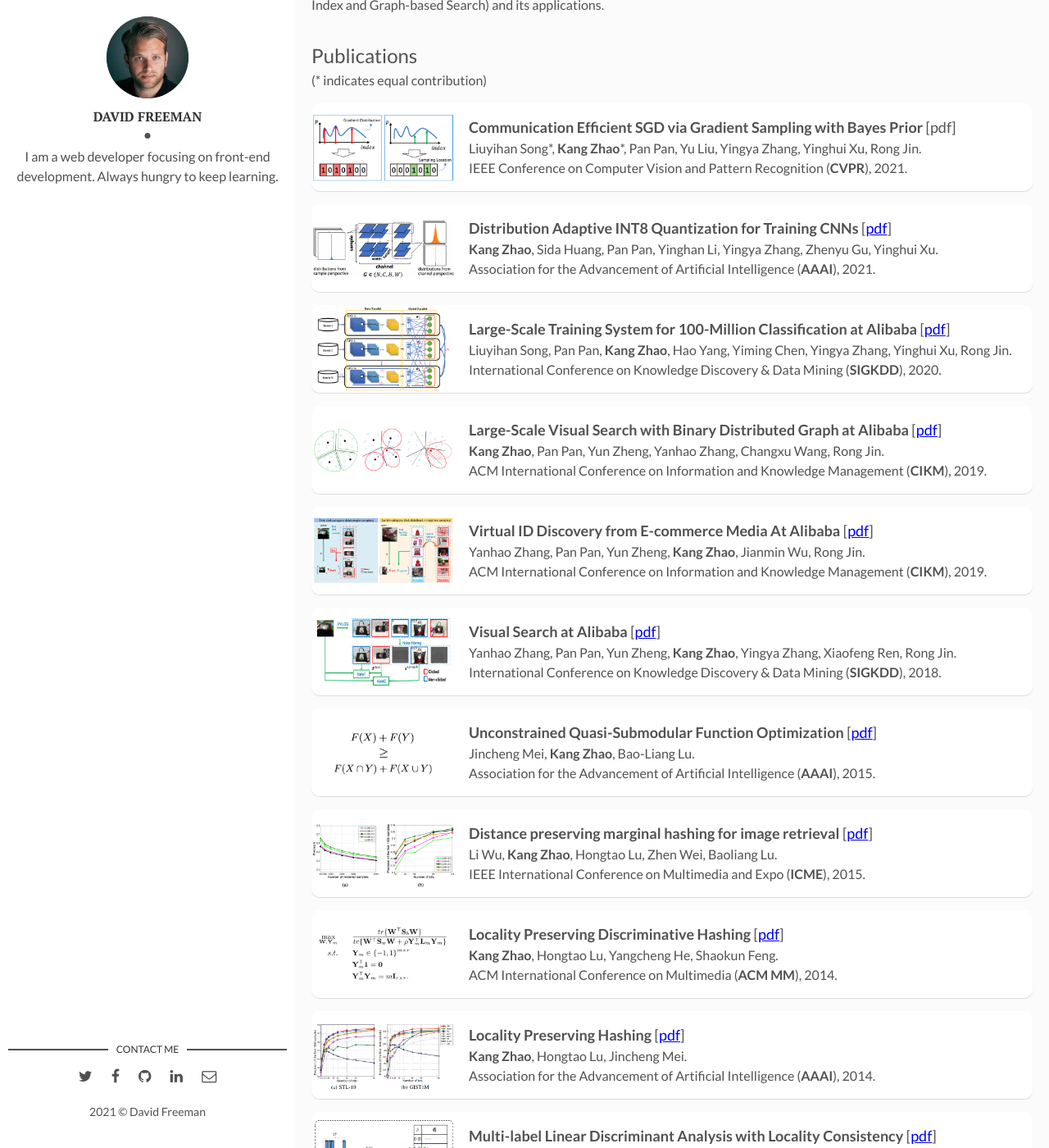
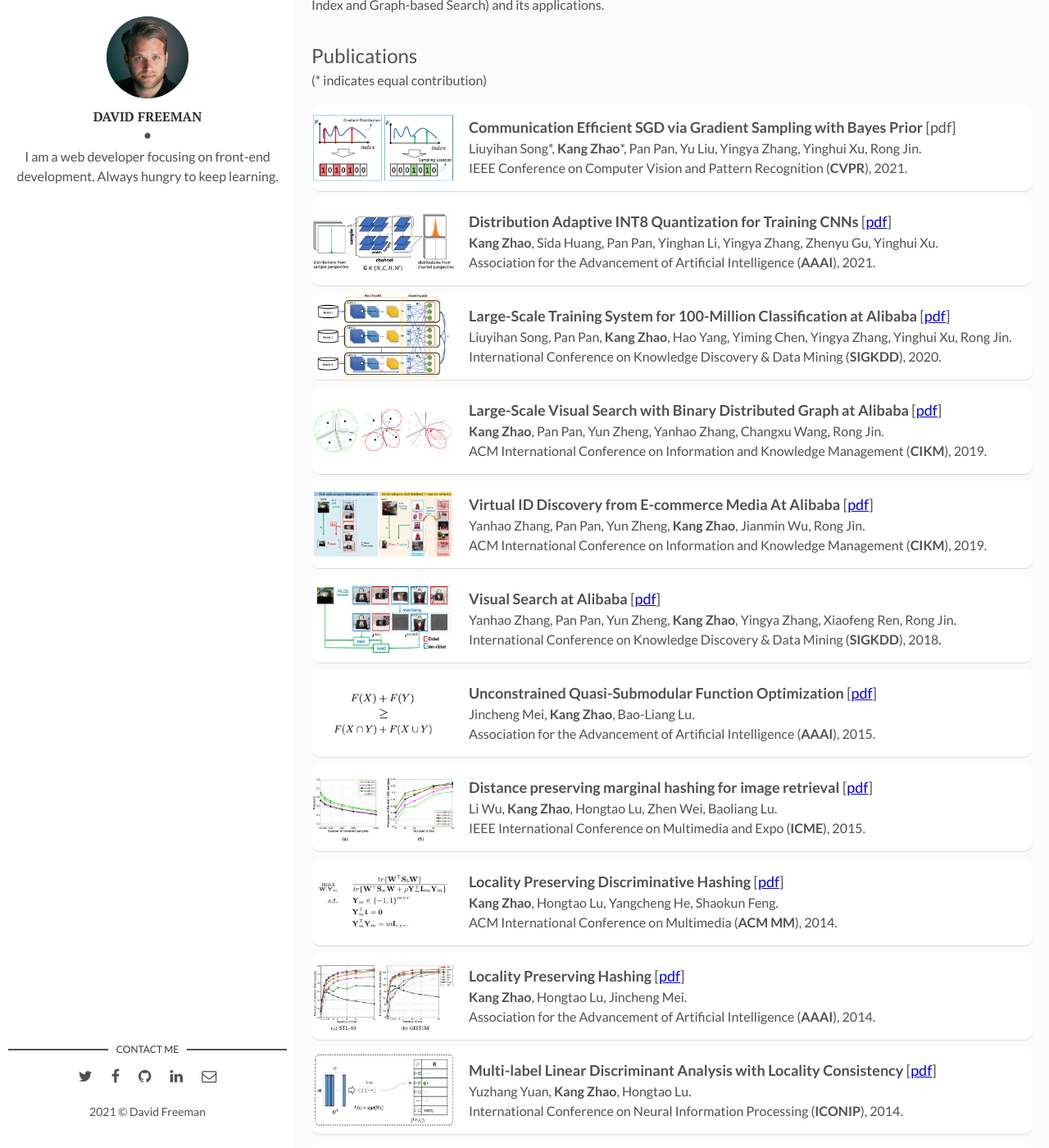
Before and after one commit to kangzhao2/kangzhao2.github.io, a Jekyll site: the page built from index.html, in a window 1280 px wide and 1400 px high, scrolled down 338 px. Shown: the whole window at 82% size. Built offline with Jekyll 4.4.1, drawn with Linux system fonts in a browser that asks for light colours; the list of posts is cut into pages by our own code.

Commit message:
Update main.css

```diff
--- a/assets/css/main.css
+++ b/assets/css/main.css
@@ -1103,7 +1103,7 @@ footer .copyright {
 .post {
   width: 100%;
   max-width: 100%;
-  margin-bottom: 1rem;
+  margin-bottom: 0.5rem;
   display: -webkit-box;
   display: -webkit-flex;
   display: -ms-flexbox;
```
